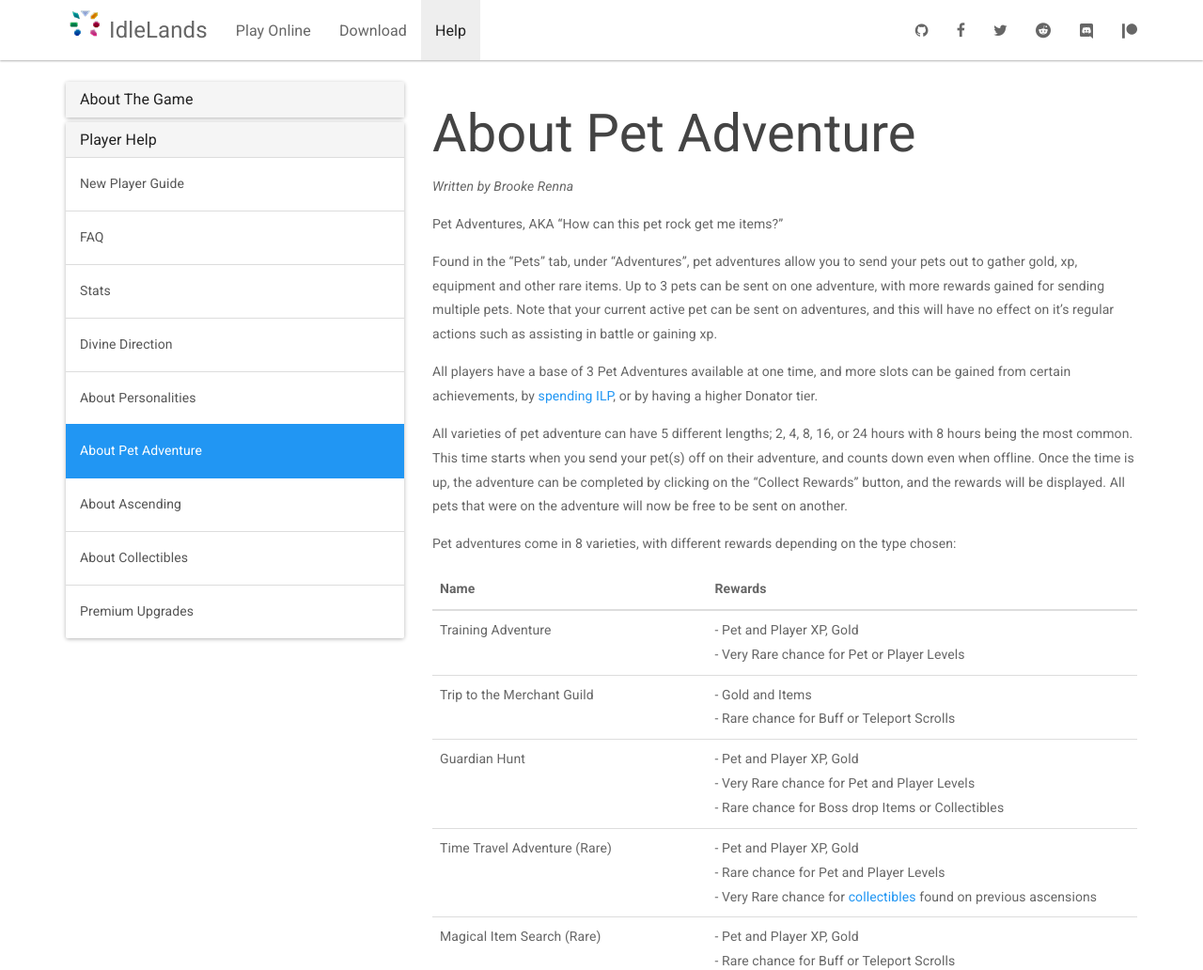
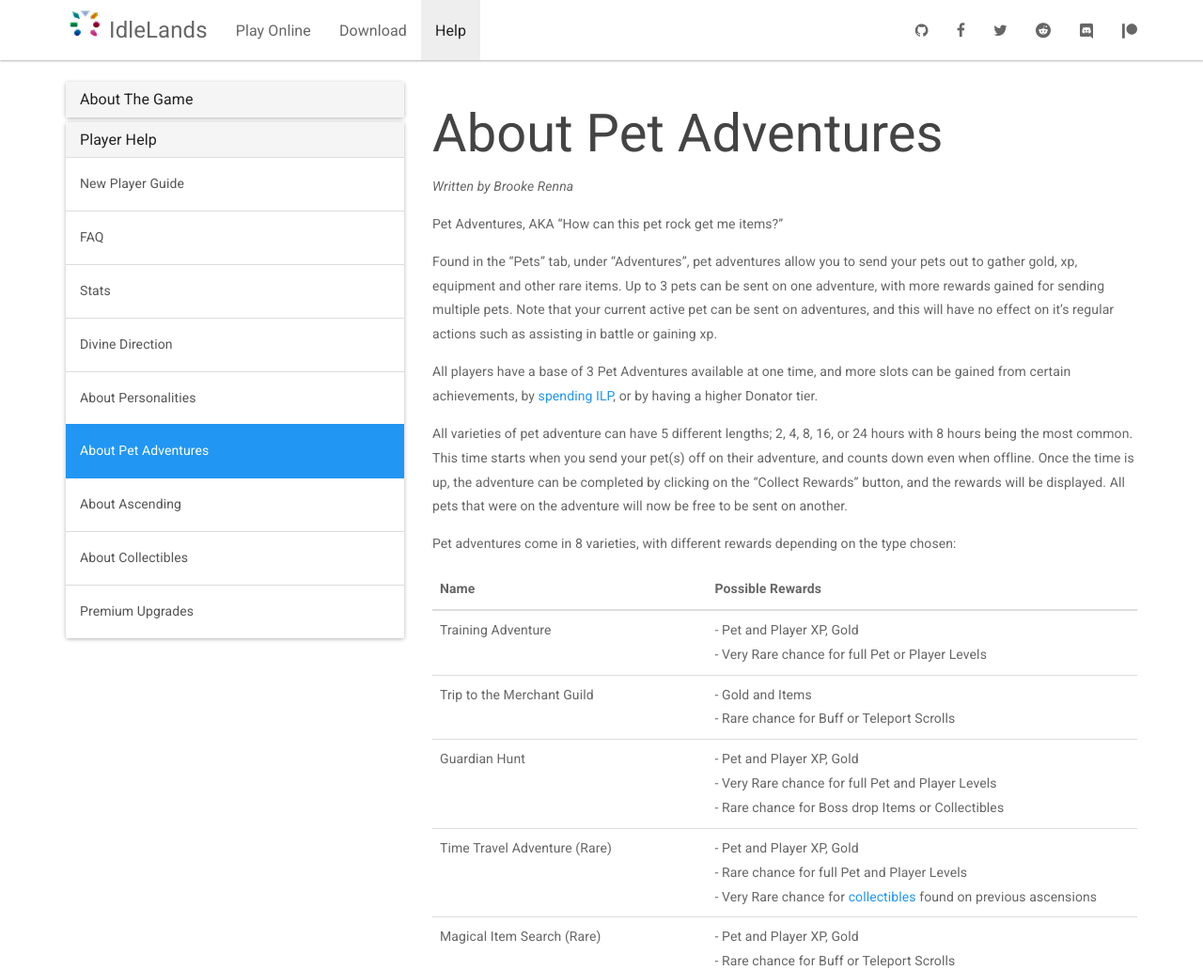
Before and after one commit to IdleLands/idlelands.github.io, a Jekyll site: the page built from _docs/help/about-pet-adventures.md, in a window 1280 px wide and 1400 px high. Shown: the top 1032 px of the window at 94% size. Built offline with Jekyll 4.4.1, drawn with Linux system fonts in a browser that asks for light colours; nearby versions of some CDN libraries.

Commit message:
Update about-pet-adventures.md

```diff
--- a/_docs/help/about-pet-adventures.md
+++ b/_docs/help/about-pet-adventures.md
@@ -1,5 +1,5 @@
 ---
-title: About Pet Adventure
+title: About Pet Adventures
 permalink: /docs/about-pet-adventures/
 redirect_from: /docs/index.html
 ---
@@ -16,12 +16,12 @@
 
 Pet adventures come in 8 varieties, with different rewards depending on the type chosen:
 
-Name | Rewards
+Name | Possible Rewards
 ------------ | -------------
-Training Adventure |- Pet and Player XP, Gold<br>- Very Rare chance for Pet or Player Levels
+Training Adventure |- Pet and Player XP, Gold<br>- Very Rare chance for full Pet or Player Levels
 Trip to the Merchant Guild |- Gold and Items<br>- Rare chance for Buff or Teleport Scrolls
-Guardian Hunt |- Pet and Player XP, Gold<br>- Very Rare chance for Pet and Player Levels<br>- Rare chance for Boss drop Items or Collectibles
-Time Travel Adventure (Rare) |- Pet and Player XP, Gold<br>- Rare chance for Pet and Player Levels<br>- Very Rare chance for [collectibles](https://idle.land/docs/collectible-info/) found on previous ascensions
+Guardian Hunt |- Pet and Player XP, Gold<br>- Very Rare chance for full Pet and Player Levels<br>- Rare chance for Boss drop Items or Collectibles
+Time Travel Adventure (Rare) |- Pet and Player XP, Gold<br>- Rare chance for full Pet and Player Levels<br>- Very Rare chance for [collectibles](https://idle.land/docs/collectible-info/) found on previous ascensions
 Magical Item Search (Rare) |- Pet and Player XP, Gold<br>- Rare chance for Buff or Teleport Scrolls
 Pet Enhancement Material Search |- Pet XP<br>- Rare chance for Coloured Crystals<br>- Very Rare chance for Coloured Souls
 Idle Adventure |- Pet and Player XP<br>- Very Rare chance for Coloured Crystals<br>- Rare chance for Buff or Teleport Scrolls or Items
```
